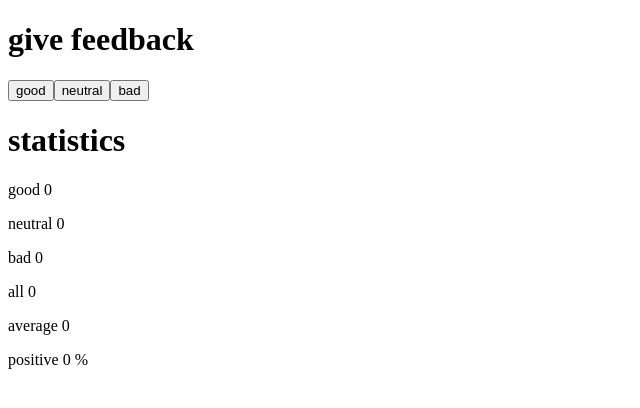
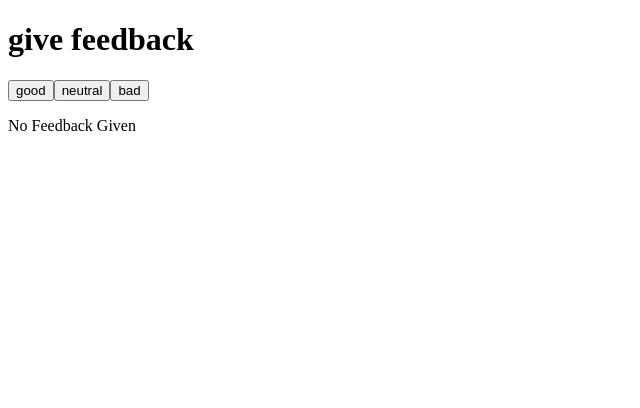
Before and after one commit to Sthasaurav/Full-stack-open, a React (Vite) app in the folder part1/unicafe/: page / in a window 1280 px wide. Shown: the top 408 px of the page, without its empty margins (0-640 px from the left). Built offline with nearby package versions, Linux system fonts and the light colour scheme.

Commit message:
completed exercise 1.9: unicafe step 4

```diff
--- a/part1/unicafe/src/App.jsx
+++ b/part1/unicafe/src/App.jsx
@@ -13,6 +13,9 @@ const Button = (props) => {
 }
 
 const Statistics = (props) => {
+  if (props.total == 0) {
+    return (<p>No Feedback Given</p>)
+  }
   return (
     <>
       <h1>statistics</h1>
@@ -24,9 +27,6 @@ const Statistics = (props) => {
       <p>positive {props.positive} %</p>
     </>
   )
-
-
-
 }
 
 const App = () => {
```
